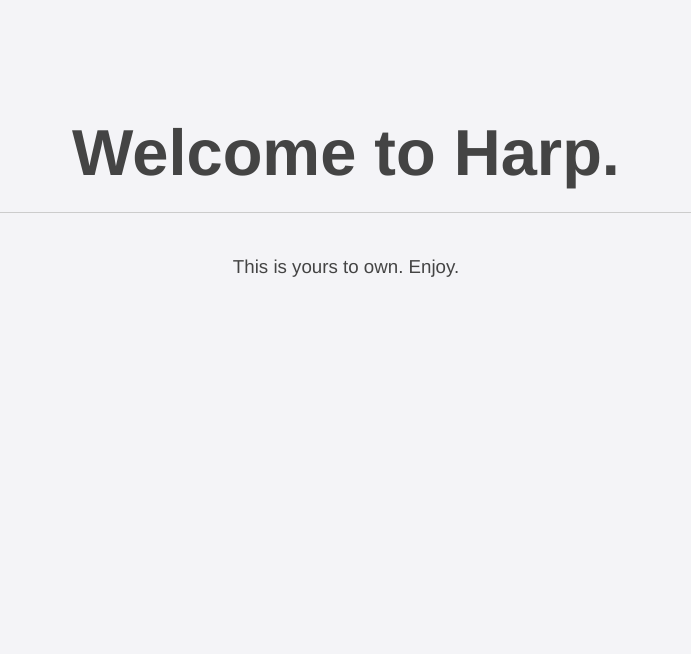
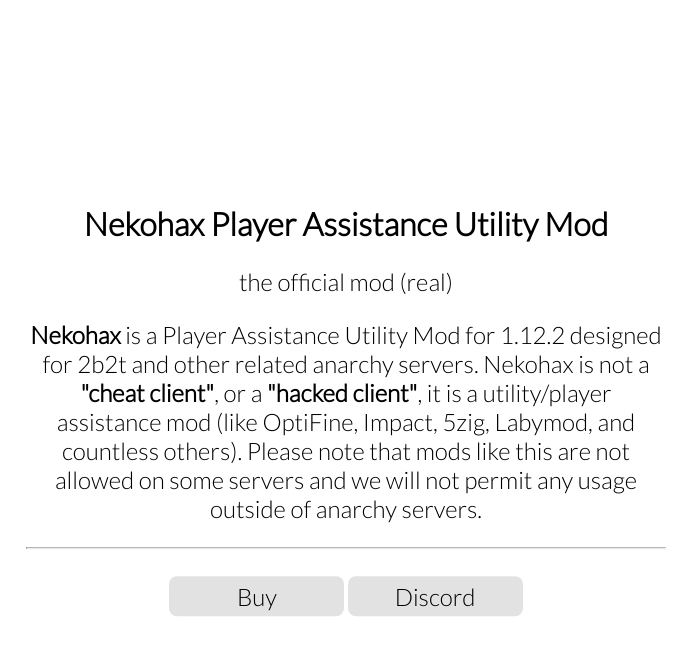
Before and after one commit to ChompChompDead/nekohax-website, a website: page index.html in a window 1280 px wide. Shown: the whole page, without its empty margins (294-985 px from the left). Drawn offline with Linux system fonts and the light colour scheme.

Commit message:
fix everything

```diff
--- a/_harp/404.jade
+++ /dev/null
@@ -1,2 +0,0 @@
-h1 404
-h3 Whoops. Looks like what you're looking for can't be found.
--- a/_harp/_layout.jade
+++ /dev/null
@@ -1,6 +0,0 @@
-doctype
-html
-  head
-    link(rel="stylesheet" href="/main.css")
-  body
-    != yield
--- a/_harp/index.jade
+++ /dev/null
@@ -1,2 +0,0 @@
-h1 Welcome to Harp.
-h3 This is yours to own. Enjoy.
--- a/_harp/main.less
+++ /dev/null
@@ -1,19 +0,0 @@
-body{
-  font-family: "Helvetica";
-  text-align: center;
-  padding: 50px 20px 0;
-  background: #f4f4f7;
-  color: #444;
-  margin: 0;
-}
-
-h1{
-  font-size: 65px;
-  line-height: 1.2em;
-  border-bottom: #CCC solid 1px;
-  padding: 20px 0;
-}
-
-h3{
-  font-weight: 300;
-}
--- /dev/null
+++ b/frontend/css/buy.css
@@ -0,0 +1,43 @@
+@import url("https://fonts.googleapis.com/css2?family=Lato:wght@300&display=swap");
+
+html {
+    scroll-behavior: smooth;
+}
+
+body {
+    text-align: center;
+    font-family: "Lato", sans-serif;
+}
+
+button {
+    font-family: "Lato", sans-serif;
+}
+
+.buy {
+    position: absolute;
+    top: 50%;
+    left: 50%;
+    transform: translate(-50%, -50%);
+}
+
+.buy p {
+    font-size: x-large;
+}
+
+.buy button {
+    font-size: x-large;
+    width: 175px;
+    height: 40px;
+    overflow: hidden;
+    outline: none;
+    background-color: #e2e2e2;
+    border: 0;
+    border-radius: 8px;
+    transition: 0.5s;
+  }
+
+  .buy button:hover {
+    color: white;
+    background-color: #000000;
+    box-shadow: 0 0 10px #000000, 0 0 40px #000000, 0 0 80px #000000;
+  }
--- /dev/null
+++ b/frontend/css/index.css
@@ -0,0 +1,48 @@
+/* Font imports*/
+@import url("https://fonts.googleapis.com/css2?family=Lato:wght@300&display=swap");
+
+/* CSS code here */
+/* Main code */
+
+html {
+  scroll-behavior: smooth;
+}
+
+body {
+  text-align: center;
+  font-family: "Lato", sans-serif;
+}
+
+button {
+  font-family: "Lato", sans-serif;
+}
+
+/* mainText div code */
+.mainText {
+  position: absolute;
+  top: 50%;
+  left: 50%;
+  transform: translate(-50%, -50%);
+}
+
+.mainText p {
+  font-size: x-large;
+}
+
+.mainText button {
+  font-size: x-large;
+  width: 175px;
+  height: 40px;
+  overflow: hidden;
+  outline: none;
+  background-color: #e2e2e2;
+  border: 0;
+  border-radius: 8px;
+  transition: 0.5s;
+}
+
+.mainText button:hover {
+  color: white;
+  background-color: #000000;
+  box-shadow: 0 0 10px #000000, 0 0 40px #000000, 0 0 80px #000000;
+}
--- a/index.html
+++ b/index.html
@@ -1 +1,39 @@
-<!DOCTYPE html><html><head><link rel="stylesheet" href="/main.css"></head><body><h1>Welcome to Harp.</h1><h3>This is yours to own. Enjoy.</h3></body></html>
+<!DOCTYPE html>
+<html lang="en">
+  <head>
+    <meta charset="UTF-8" />
+    <meta http-equiv="X-UA-Compatible" content="IE=edge" />
+    <meta name="viewport" content="width=device-width, initial-scale=1.0" />
+    <link rel="stylesheet" type="text/css" href="/frontend/css/index.css" />
+    <title>Nekohax</title>
+  </head>
+  <body>
+    <div class="mainText">
+      <h1>Nekohax Player Assistance Utility Mod</h1>
+      <p>the official mod (real)</p>
+      <p>
+        <b>Nekohax</b> is a Player Assistance Utility Mod for 1.12.2 designed
+        for 2b2t and other related anarchy servers. Nekohax is not a
+        <b>"cheat client"</b>, or a <b>"hacked client"</b>, it is a
+        utility/player assistance mod (like OptiFine, Impact, 5zig, Labymod, and
+        countless others). Please note that mods like this are not allowed on
+        some servers and we will not permit any usage outside of anarchy
+        servers.
+      </p>
+      <hr />
+      <br>
+      <button
+        type="button"
+        onclick="window.location.href='/buy'"
+      >
+        Buy
+      </button>
+      <button
+        type="button"
+        onclick="window.open('https://discord.gg/q5BDQsKmCe')"
+      >
+        Discord
+      </button>
+    </div>
+  </body>
+</html>
--- a/main.css
+++ /dev/null
@@ -1 +0,0 @@
-body{font-family:"Helvetica";text-align:center;padding:50px 20px 0;background:#f4f4f7;color:#444;margin:0}h1{font-size:65px;line-height:1.2em;border-bottom:#CCC solid 1px;padding:20px 0}h3{font-weight:300}
```
Also changed, not shown: 404.html (deleted, +0 -1 lines), frontend/html/buy.html (added, +28 -0 lines), index.js (added, +18 -0 lines), package.json (added, +18 -0 lines), README.md (added), 1 other file.
